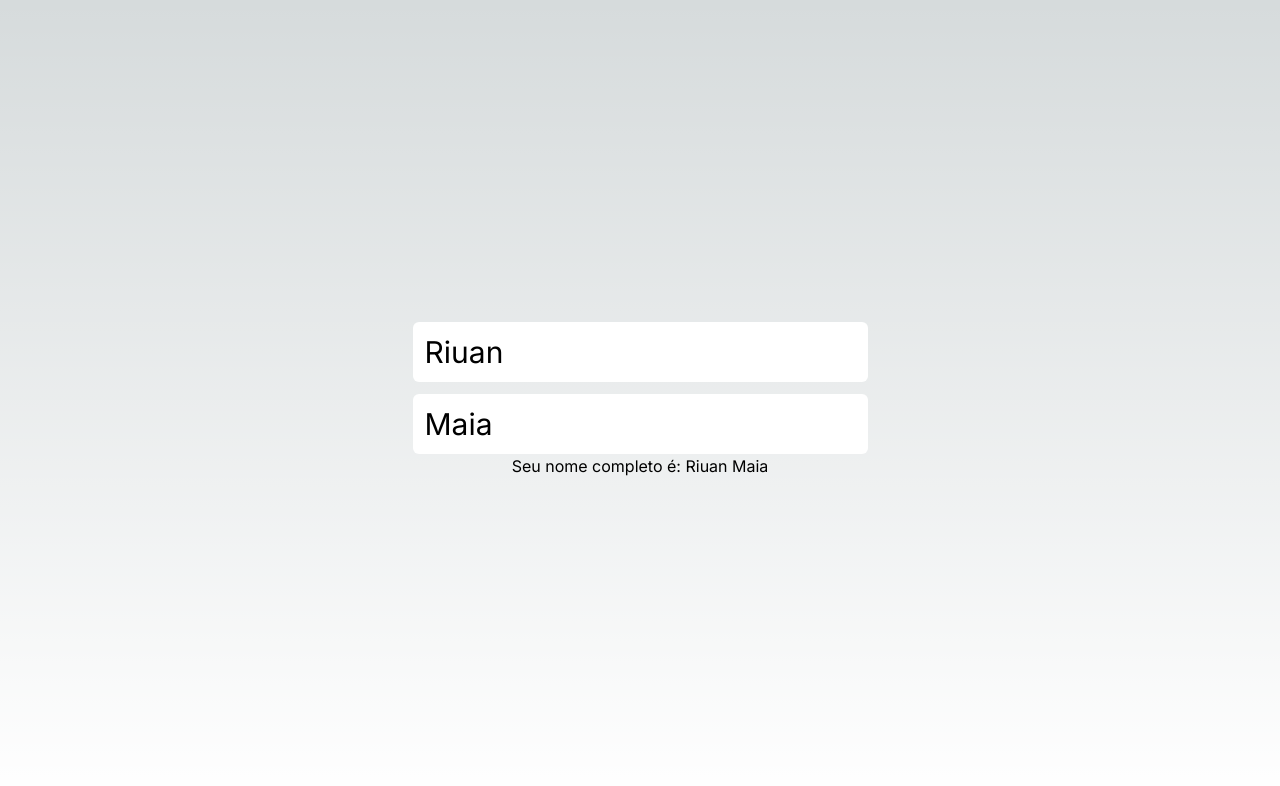
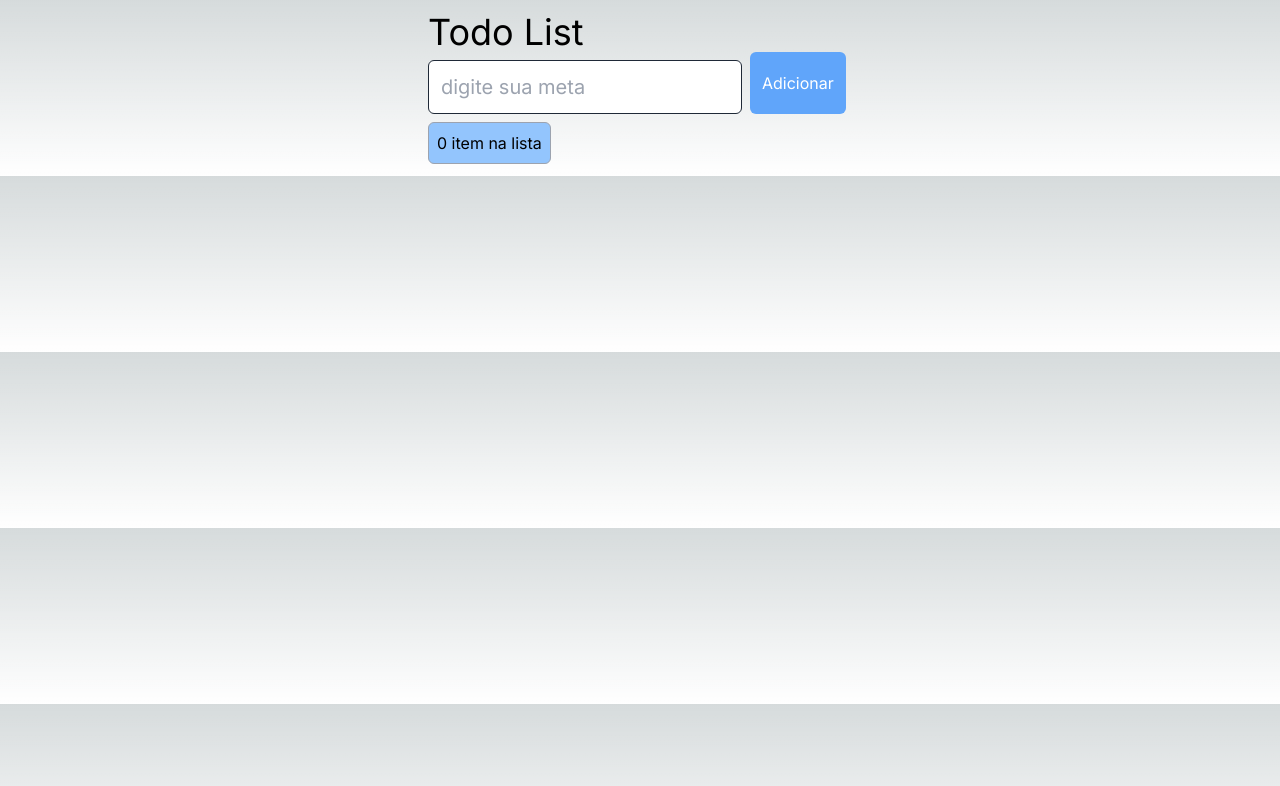
Before and after one commit to RiuanMaia/NewReact, a Next.js app: page / in a window 1280 px wide. Shown: the top 786 px of the page. Built offline with nearby package versions, Linux system fonts and the light colour scheme.

Commit message:
TodoList, com comentários

```diff
--- a/src/app/page.tsx
+++ b/src/app/page.tsx
@@ -10,6 +10,7 @@ import { TableList } from "./components/TableList";
 import { students } from "./data/students";
 import { CustomButton } from "./components/CustomButton";
 import { FormEvent, useState } from "react";
+import { TodoItem } from "./types/TodoItem";
 
 export const getWeekDay = (today: Date) => {
   return new Intl.DateTimeFormat("pt-BR", {weekday: "long" }).format(new Date(today));
@@ -329,4 +330,108 @@ const State6 = () => {
   );
 }
 
-export default State6;
+//export default State6;
+
+/*
+//está foi uma experiência para desenvolvimento de minha lógica, no começo estava tudo dando certo, porém, eu acabei me esquecendo do
+//checked, e isso depois que já tinha estruturado todo o código. Mudando assim minha visão e distorcendo a resolução.
+//vou deixar este código comentado e irei seguir o video do professor e refletir onde eu errei.
+const StateArray7 = () => {
+
+  const [TodoItem, setTodoItem] = useState<TodoItem>({TodoItem: "", checked: false});
+  const [TodoList, setTodoList] = useState<TodoItem[]>([{TodoItem: "", checked: false}]);
+  let index = 0;
+
+  const handleDltButtonClick = () => {
+    index--;
+  }
+  const handleBtnClick = () => {
+    index++;
+    const newItem = TodoItem;
+    const newTodoList: TodoItem[] = [TodoItem];
+    setTodoList(newTodoList);
+    setTodoItem({TodoItem: "", checked: false});
+
+  }
+  return (
+    <>
+
+    <div className="grid grid-cols-3 gap-2">
+      <div></div>
+      <div className="flex flex-col mr-3">
+      <h1 className="text-4xl">ToDo List</h1>
+        <div className="flex mr-3">
+          <input className="text-black p-3 mt-2 border border-gray-800 rounded-md text-xl" placeholder="digite sua meta" value={TodoList[index].TodoItem} onChange={e => setTodoItem({TodoItem: e.target.value, checked: false})} >
+
+          </input>
+          <button className="bg-blue-400 rounded-md text-white text-md px-2 py-1 ml-2" onClick={handleBtnClick}>Adicionar</button>
+        </div>
+        <ul className="flex flex-col content-start mt-3">
+          {TodoList.map((item, index) =>
+            <li>- {TodoList[index].TodoItem}. <button onClick={handleDltButtonClick}> [delete] </button></li>
+          )}
+        </ul>
+      </div>
+      <div></div>
+
+
+    </div>
+    </>
+  );
+}
+
+export default StateArray7;
+*/
+
+const StateArray8 = () => {
+
+  const [TodoList, setTodoList] = useState<TodoItem[]>([
+
+  ]);
+
+  const [TodoItem, setTodoItem] = useState("");
+
+
+
+  const handleDltButtonClick = () => {
+  }
+  const handleAddBtn = () => {
+    //const newItem: TodoItem = TodoItem;
+    //const newTodoList: TodoItem[] = [...TodoList, newItem];
+    //setTodoList(newTodoList);
+    if(TodoItem.trim() !== "") {
+    setTodoList([...TodoList, {label:TodoItem, checked:false}]);
+    setTodoItem("");
+    }
+  }
+
+  const handleDelBtn = (index:number)=> {
+    setTodoList(TodoList.filter((item, key) => key !== index));
+    //não entendi o todo dessa lógica, mas vou seguir
+  }
+
+  return (
+    <div className="grid grid-cols-3 gap-1 bg-">
+      <div></div>
+      <div>
+        <h1 className="text-4xl mt-3">Todo List</h1>
+        <div className="flex mr-3">
+          <input className="text-black p-3 mt-2 border border-gray-800 rounded-md text-xl" placeholder="digite sua meta" value={TodoItem} onChange={e => setTodoItem(e.target.value)} >
+          </input>
+          <button className="bg-blue-400 rounded-md text-white px-3 ml-2" onClick={handleAddBtn}>Adicionar</button>
+        </div>
+        <p className="border border-gray-400 bg-blue-300 rounded-md p-2 mt-2 inline-block">{TodoList.length} item na lista</p>
+        <ul className="flex flex-col mt-3">
+          {TodoList.map((item, index)=>
+            <li key={index}> - {item.label} <button className="rounded-md bg-red-300 px-3 mb-2" onClick={() => handleDelBtn(index)}>  delete  </button></li>
+          )}
+        </ul>
+
+      </div>
+      <div></div>
+    </div>
+  );
+}
+
+
+export default StateArray8;
--- /dev/null
+++ b/src/app/types/TodoItem.ts
@@ -0,0 +1,4 @@
+export type TodoItem = {
+    label: string,
+    checked: boolean
+}
```
